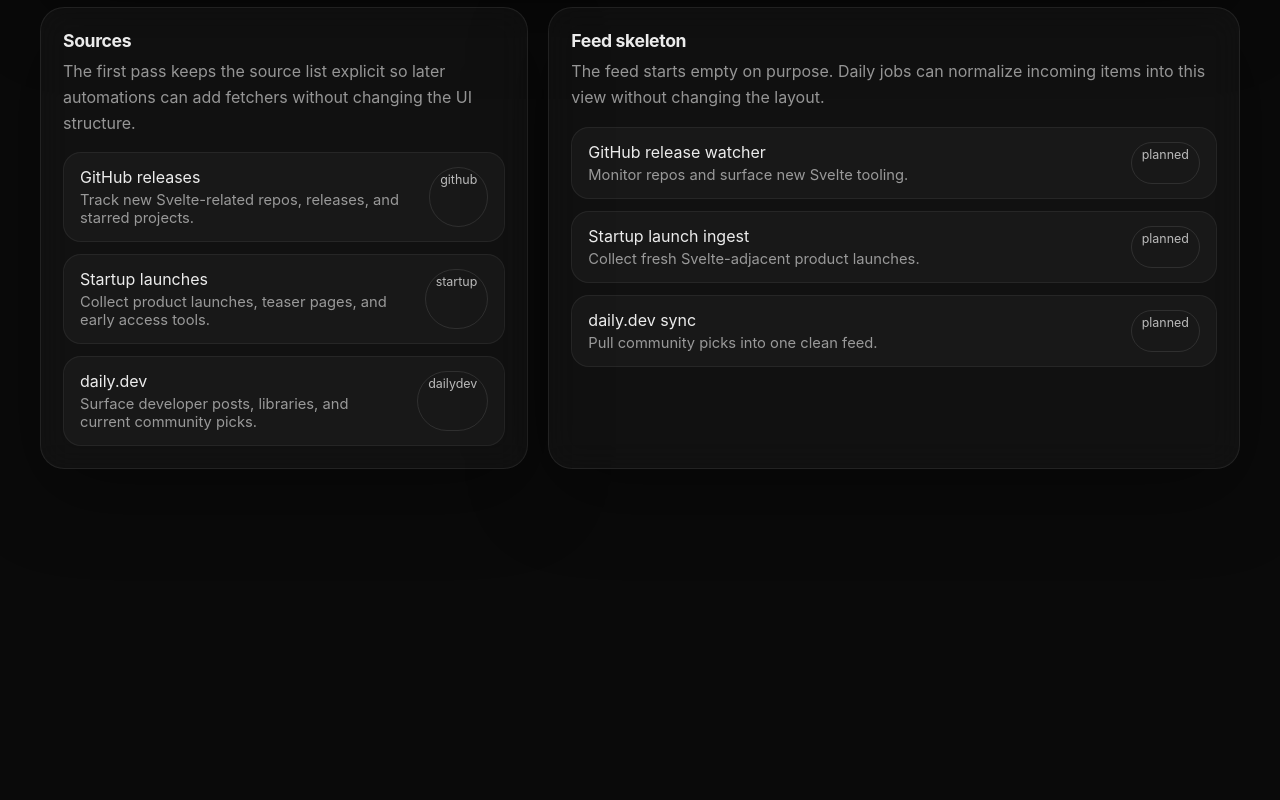
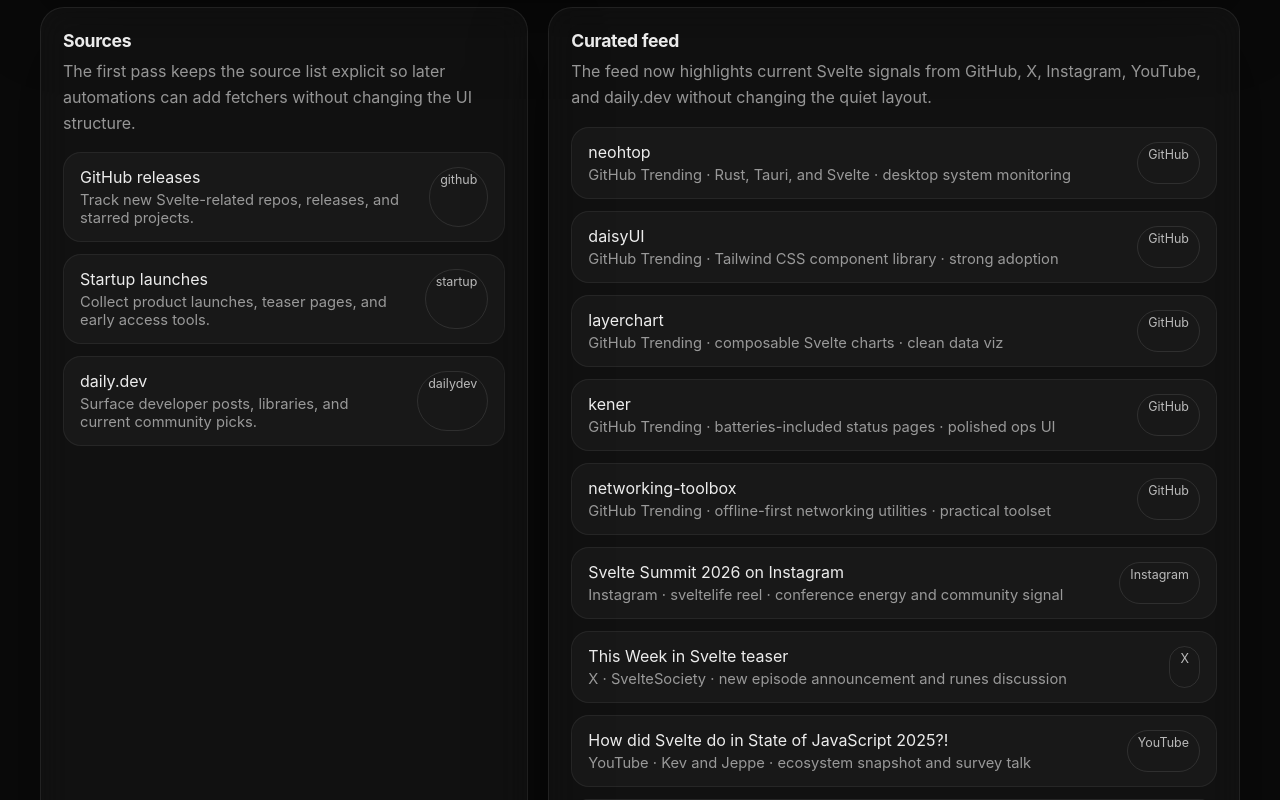
Before and after one commit to NolanCotter/svelte-tool-dashboard, a SvelteKit app: page / in a window 1280 px wide. Shown: the part 320-1120 px from the top of the page. Before the commit the page ends 821 px from the top, so only its background shows below. Built offline with nearby package versions, Linux system fonts and the light colour scheme.

Commit message:
Add curated Svelte discovery feed

```diff
--- a/src/routes/+page.svelte
+++ b/src/routes/+page.svelte
@@ -10,23 +10,71 @@
   import { sources } from '$lib/data/sources';
 
   const stats = [
-    { label: 'Sources', value: '3' },
+    { label: 'Sources', value: '5' },
     { label: 'Update cadence', value: 'Daily' },
     { label: 'Mode', value: 'Dark' }
   ];
 
-  const futureItems = [
+  const feedItems = [
     {
-      title: 'GitHub release watcher',
-      meta: 'Monitor repos and surface new Svelte tooling.'
+      title: 'neohtop',
+      meta: 'GitHub Trending · Rust, Tauri, and Svelte · desktop system monitoring',
+      badge: 'GitHub',
+      href: 'https://github.com/Abdenasser/neohtop'
     },
     {
-      title: 'Startup launch ingest',
-      meta: 'Collect fresh Svelte-adjacent product launches.'
+      title: 'daisyUI',
+      meta: 'GitHub Trending · Tailwind CSS component library · strong adoption',
+      badge: 'GitHub',
+      href: 'https://github.com/saadeghi/daisyui'
     },
     {
-      title: 'daily.dev sync',
-      meta: 'Pull community picks into one clean feed.'
+      title: 'layerchart',
+      meta: 'GitHub Trending · composable Svelte charts · clean data viz',
+      badge: 'GitHub',
+      href: 'https://github.com/techniq/layerchart'
+    },
+    {
+      title: 'kener',
+      meta: 'GitHub Trending · batteries-included status pages · polished ops UI',
+      badge: 'GitHub',
+      href: 'https://github.com/rajnandan1/kener'
+    },
+    {
+      title: 'networking-toolbox',
+      meta: 'GitHub Trending · offline-first networking utilities · practical toolset',
+      badge: 'GitHub',
+      href: 'https://github.com/Lissy93/networking-toolbox'
+    },
+    {
+      title: 'Svelte Summit 2026 on Instagram',
+      meta: 'Instagram · sveltelife reel · conference energy and community signal',
+      badge: 'Instagram',
+      href: 'https://www.instagram.com/reel/DTm_6NpiQSZ/'
+    },
+    {
+      title: 'This Week in Svelte teaser',
+      meta: 'X · SvelteSociety · new episode announcement and runes discussion',
+      badge: 'X',
+      href: 'https://x.com/SvelteSociety/status/1831714914140065851'
+    },
+    {
+      title: 'How did Svelte do in State of JavaScript 2025?!',
+      meta: 'YouTube · Kev and Jeppe · ecosystem snapshot and survey talk',
+      badge: 'YouTube',
+      href: 'https://www.youtube.com/watch?v=AuCo3vhL7SQ'
+    },
+    {
+      title: 'Svelte 5 in 2026: Runes-First Engineering for Developers',
+      meta: 'YouTube · framework overview with a 2026 angle',
+      badge: 'YouTube',
+      href: 'https://www.youtube.com/watch?v=h7CftX7yTio'
+    },
+    {
+      title: 'Flumio',
+      meta: 'daily.dev · workflow automation startup · featured in the April 2026 Svelte roundup',
+      badge: 'daily.dev',
+      href: 'https://app.daily.dev/posts/what-s-new-in-svelte-april-2026-qmrljmssi'
     }
   ];
 </script>
@@ -38,8 +86,8 @@
         <div class="eyebrow">Svelte tool watch</div>
         <h1>svelte-tool-dashboard</h1>
         <p class="lede">
-          A calm, minimal dashboard for aggregating new Svelte tools and libraries from GitHub,
-          startup launches, and daily.dev, with a structure ready for daily automation.
+          A calm, minimal dashboard for aggregating new Svelte tools and libraries from
+          GitHub, X, Instagram, YouTube, and daily.dev, with a structure ready for daily automation.
         </p>
         <div class="toolbar">
           <a class="button primary" href="#feed">Open feed</a>
@@ -78,19 +126,21 @@
       </div>
 
       <div class="card panel" id="feed" style="grid-column: span 7;">
-        <h2 class="panel-title">Feed skeleton</h2>
+        <h2 class="panel-title">Curated feed</h2>
         <p class="muted" style="margin-top: 8px; line-height: 1.6;">
-          The feed starts empty on purpose. Daily jobs can normalize incoming items into this view
-          without changing the layout.
+          The feed now highlights current Svelte signals from GitHub, X, Instagram, YouTube,
+          and daily.dev without changing the quiet layout.
         </p>
         <div class="feed-list" style="margin-top: 16px;">
-          {#each futureItems as item}
+          {#each feedItems as item}
             <div class="row">
               <div>
-                <div>{item.title}</div>
+                <div class="row-title">
+                  <a href={item.href} target="_blank" rel="noreferrer" style="color: inherit; text-decoration: none;">{item.title}</a>
+                </div>
                 <div class="muted" style="margin-top: 4px; font-size: 0.92rem;">{item.meta}</div>
               </div>
-              <span class="badge">planned</span>
+              <span class="badge">{item.badge}</span>
             </div>
           {/each}
         </div>
```
